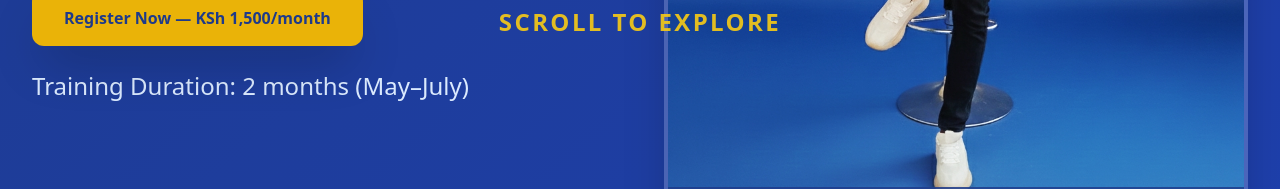
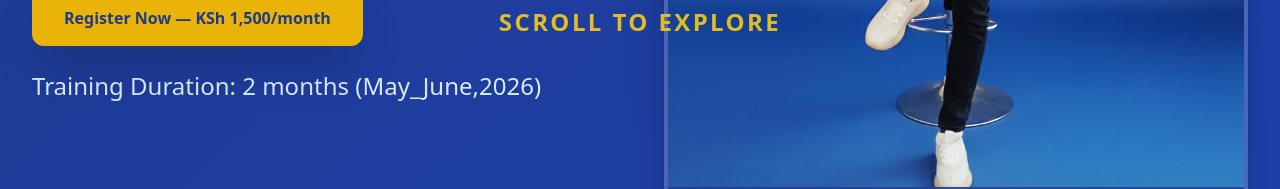
Before and after one commit to Cyrix254/Digital-Skills-Bootcamp-2026, a React (Vite) app in the folder digital-skills-bootcamp/: page / in a window 1280 px wide. Shown: the part 722-911 px from the top of the page. Built offline with nearby package versions, Linux system fonts and the light colour scheme.

Commit message:
updated training dates

```diff
--- a/digital-skills-bootcamp/src/App.jsx
+++ b/digital-skills-bootcamp/src/App.jsx
@@ -101,7 +101,7 @@ const App = () => {
                 </a>
               </div>
               <p className="text-blue-100 text-2xl font-medium mt-6">
-                Training Duration: 2 months (May–July)
+                Training Duration: 2 months (May_June,2026)
               </p>
             </div>
 
```
